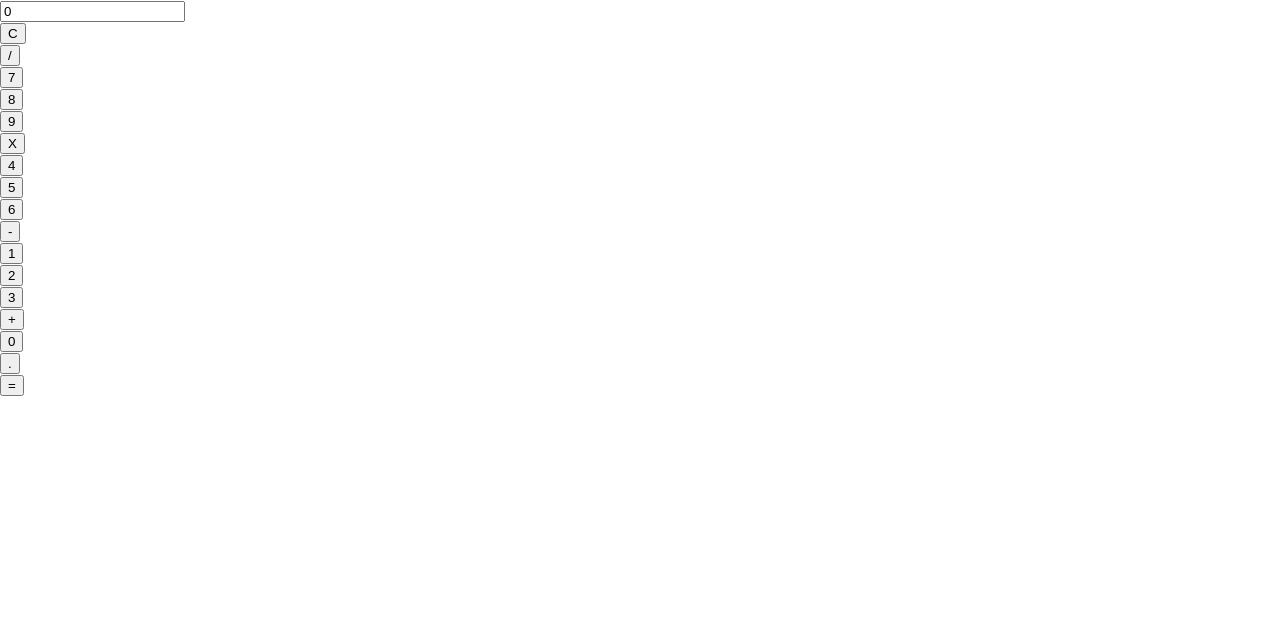
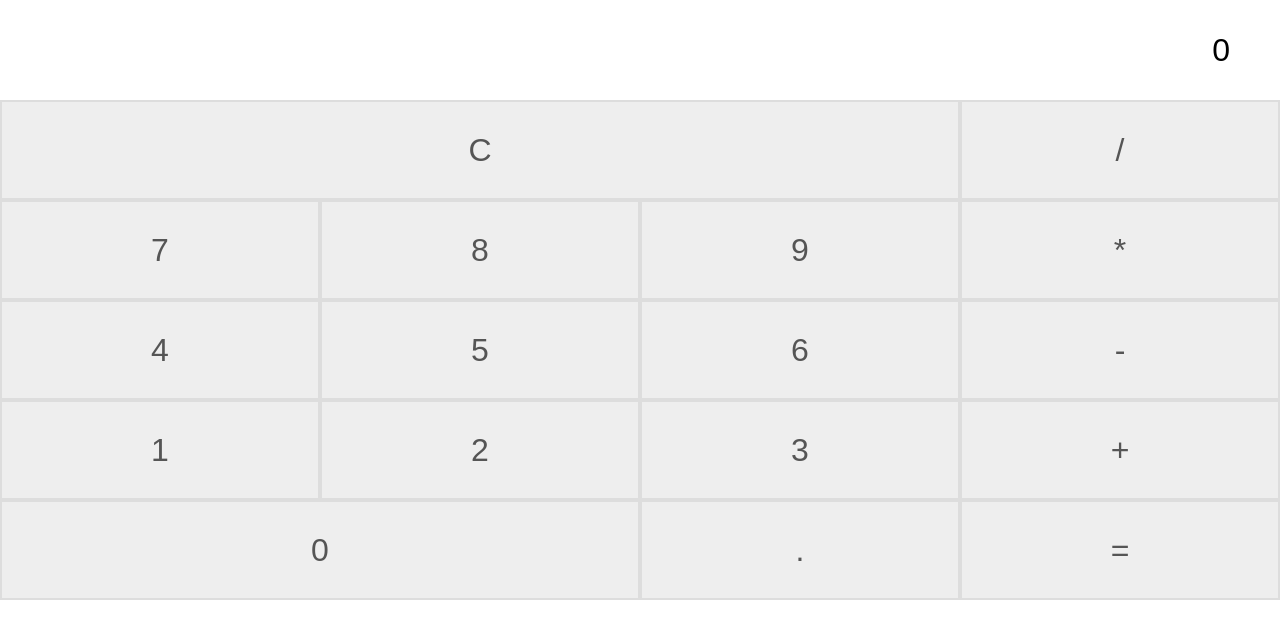
Before and after one commit to LeonT27/react-test-calculator, a React (Create React App) app: page / in a window 1280 px wide. Shown: the top 638 px of the page. Built offline with nearby package versions, Linux system fonts and the light colour scheme.

Commit message:
add style and func

```diff
--- a/src/App.js
+++ b/src/App.js
@@ -1,5 +1,6 @@
 import React, { Component } from 'react';
 import Button from './components/Button';
+import "./css/style.css";
 
 class App extends Component {
   constructor(props) {
@@ -7,16 +8,35 @@ class App extends Component {
 
     this.state = {
       current: '0',
-      previous: []
+      previous: [],
+      nextIsReset: false
     };
   }
 
+  calculate = (symbol) => {
+    let {current, previous, nextIsReset} = this.state;
+    if(previous.length > 0) {
+      current = eval(String(previous[previous.length - 1] + current));
+      this.setState({current, previous: [], nextIsReset: true})
+    }
+  }
+
   reset = () => {
-    this.setState({result: '0'});
+    this.setState({current: '0', previous: [], nextIsReset: false});
   }
 
   addToCurrent = (symbol) => {
-    this.setState({current: this.state.current + symbol})
+    if(["/", "-", "+", "*"].indexOf(symbol) > -1) {
+      let {previous} = this.state;
+      previous.push(this.state.current + symbol);
+      this.setState({previous, nextIsReset: true});
+    } else {
+      if((this.state.current === "0" && symbol !== ".") || this.state.nextIsReset){
+        this.setState({current: symbol, nextIsReset: false});
+      } else {
+        this.setState({current: this.state.current + symbol});
+      }
+    }
   }
 
   render() {
@@ -26,7 +46,7 @@ class App extends Component {
       {symbol: '7', cols: 1, action: this.addToCurrent},
       {symbol: '8', cols: 1, action: this.addToCurrent},
       {symbol: '9', cols: 1, action: this.addToCurrent},
-      {symbol: 'X', cols: 1, action: this.addToCurrent},
+      {symbol: '*', cols: 1, action: this.addToCurrent},
       {symbol: '4', cols: 1, action: this.addToCurrent},
       {symbol: '5', cols: 1, action: this.addToCurrent},
       {symbol: '6', cols: 1, action: this.addToCurrent},
@@ -37,15 +57,18 @@ class App extends Component {
       {symbol: '+', cols: 1, action: this.addToCurrent},
       {symbol: '0', cols: 2, action: this.addToCurrent},
       {symbol: '.', cols: 1, action: this.addToCurrent},
-      {symbol: '=', cols: 1, action: this.addToCurrent},
+      {symbol: '=', cols: 1, action: this.calculate},
     ];
 
     return (
       <div className="App">
+      {this.state.previous.length > 0 ?
+        <div className="floaty-last">{this.state.previous[this.state.previous.length - 1]}</div>
+      : null}
         <input className="result" type="text" value={this.state.current} />
 
         {buttons.map((btn,i) => {
-          return <Button symbol={btn.symbol} cols={btn.cols} action={(symbol) => btn.action}/>
+          return <Button key={i} symbol={btn.symbol} cols={btn.cols} action={(symbol) => btn.action(symbol)}/>
         })}
       </div>
     );
--- a/src/components/Button.js
+++ b/src/components/Button.js
@@ -7,8 +7,8 @@ class Button extends Component {
 
     render() {
         return (
-            <div>
-                <button className="calc-button">{this.props.symbol}</button>
+            <div className={`cols-${this.props.cols}`}>
+                <button className="calc-button" onClick={() => this.props.action(this.props.symbol)}>{this.props.symbol}</button>
             </div>
         )
     }
--- /dev/null
+++ b/src/css/style.css
@@ -0,0 +1,43 @@
+.floaty-last {
+    position: absolute;
+    right: 50px;
+    z-index: 99;
+    top: 10px;
+    color: #aaa;
+}
+
+.result {
+    width: auto;
+    max-width: 100vw;
+    height: 100px;
+    border:none;
+    text-align: right;
+    font-size: 32px;
+    margin: 0;
+    margin-right: 50px;
+    padding: 0;
+    float: right;
+}
+.cols-3 {
+    width: 75%;
+    float: left;
+}
+
+.cols-2 {
+    width: 50%;
+    float: left;
+}
+
+.cols-1 {
+    width: 25%;
+    float: left;
+}
+
+button.calc-button {
+    width: 100%;
+    height: 100px;
+    border: 2px solid #ddd;
+    background: #eee;
+    font-size: 32px;
+    color: #555;
+}
```
